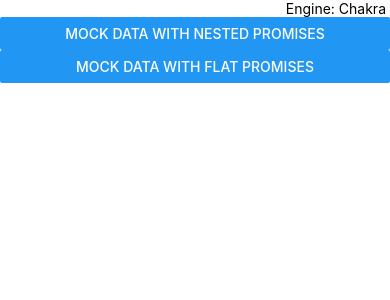
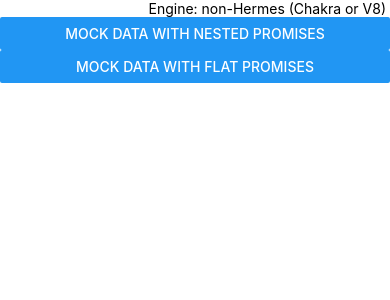
Before and after one commit to AlexLablaiksSAP/hermes-promise-test, a React Native app: screen / in a window 390 px wide. Shown: the top 300 px of the page. Built offline with nearby package versions, Linux system fonts and the light colour scheme.

Commit message:
Slight improvement on JS Engine Message

```diff
--- a/App.tsx
+++ b/App.tsx
@@ -9,11 +9,12 @@
  */
 
 import React, { Component } from 'react';
-import { Text, TextStyle, View } from 'react-native';
+import { Text, TextStyle, View, Platform } from 'react-native';
 import { MainPage } from './MainPage';
 
+const otherEngine = Platform.OS === 'android' || Platform.OS === 'ios' ? 'JavaScriptCore' : 'non-Hermes (Chakra or V8)';
 const hermesVersion = global.HermesInternal?.getRuntimeProperties?.()['OSS Release Version'] ?? '';
-const engineText = hermesVersion ? `Engine: Hermes ${hermesVersion}` : 'Engine: Chakra';
+const engineText = hermesVersion ? `Engine: Hermes ${hermesVersion}` : `Engine: ${otherEngine}`;
 
 export default class App extends Component {
 	public override render(): JSX.Element {
```
